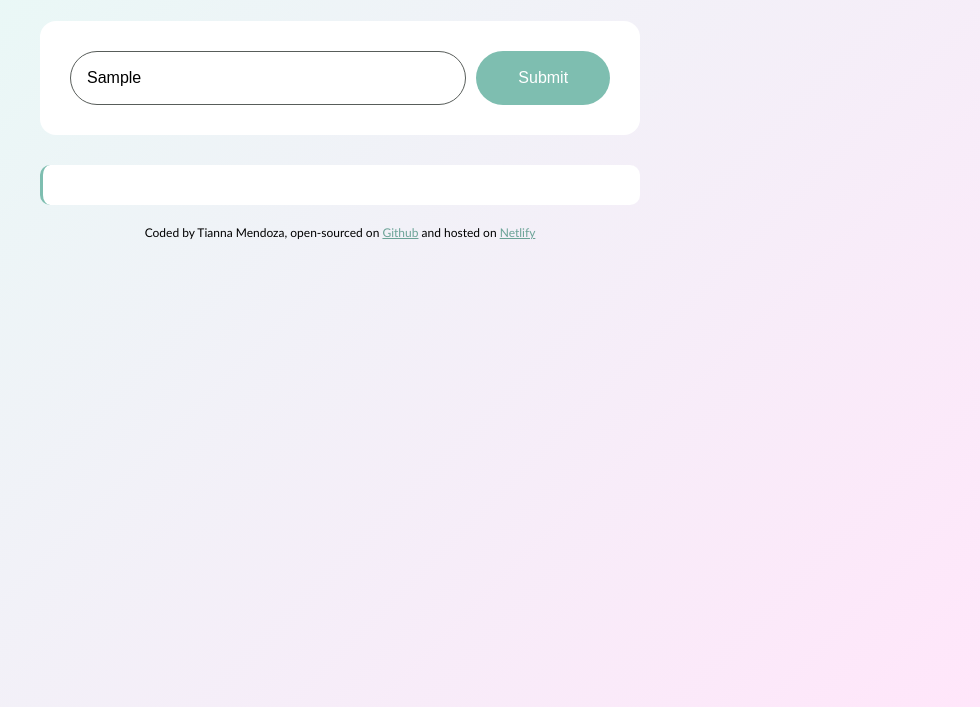
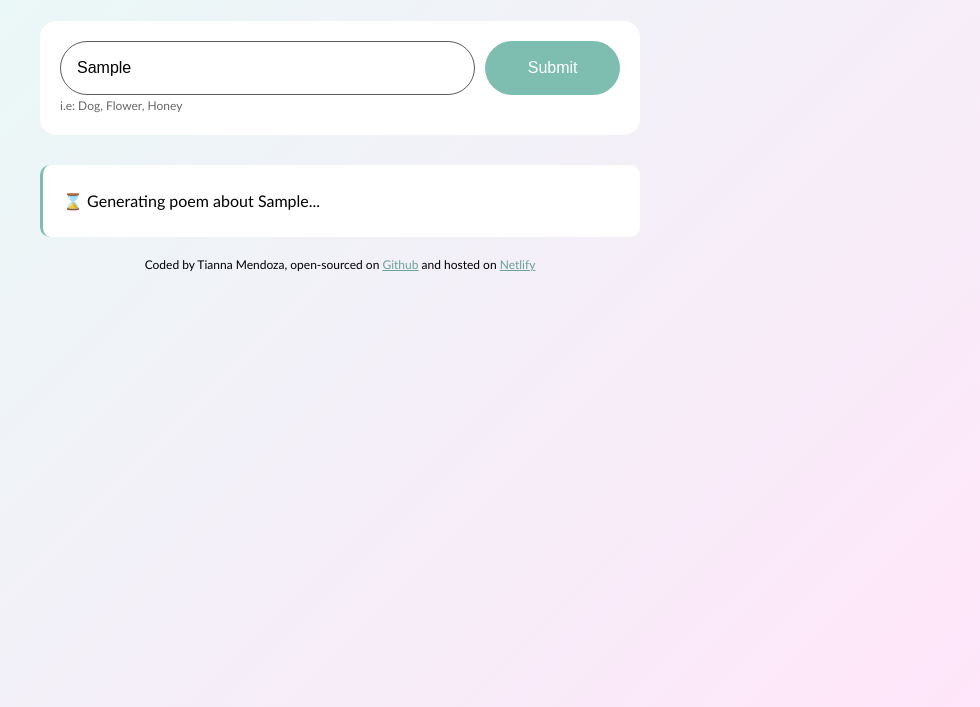
Before and after one commit to mainlyti/SheCodes-Poem-Generator, a plain HTML site: page index.html in a window 1280 px wide. Both pictures are taken after typing "Sample" into the empty fields and a click on the input 843 px from the left and 299 px from the top of the page. Shown: the part 221-928 px from the top of the page, without its empty margins (300-1280 px from the left). Drawn offline with nearby package versions, Linux system fonts and the light colour scheme; no server answers.

Commit message:
improved user experiance

```diff
--- a/index.html
+++ b/index.html
@@ -14,10 +14,11 @@
         <h1>AI Poem Generator</h1>
       </header>
       <main>
+        <div class="form-container">
           <form id="poem-form">
             <input
               type="text"
-            placeholder="Enter topic"
+              placeholder="Enter topic for poem"
               autofocus
               required
               autocomplete="off"
@@ -26,7 +27,9 @@
             />
             <input type="submit" class="submit-button" />
           </form>
-        <div class="poem" id="poem"></div>
+          <div class="example">i.e: Dog, Flower, Honey</div>
+        </div>
+        <div class="poem hidden" id="poem"></div>
       </main>
       <footer>
         Coded by Tianna Mendoza, open-sourced on
--- a/src/index.js
+++ b/src/index.js
@@ -2,7 +2,7 @@ function displayPoem(response) {
   new Typewriter("#poem", {
     strings: response.data.answer,
     autoStart: true,
-    delay: 1,
+    delay: 5,
     cursor: "",
   });
 }
@@ -18,8 +18,17 @@ function generatePoem(event) {
     "Create a short poem, between 2 to 4 lines long, that is lighthearted and sweet based on the user input. Seperate each line of the poem using <br>. Sign the poem at the bottom with a single emoji that relates to the poem.";
   let apiUrl = `https://api.shecodes.io/ai/v1/generate?prompt=${prompt}&context=${context}&key=${key}`;
 
+  let poemElement = document.querySelector("#poem");
+  poemElement.classList.remove("hidden");
+  new Typewriter("#poem", {
+    strings: `⌛ Generating poem about ${userInput.value}...`,
+    autoStart: true,
+    delay: 15,
+    cursor: "",
+  });
+
   axios.get(apiUrl).then(displayPoem);
 }
 
-let peomFormElement = document.querySelector("#poem-form");
-peomFormElement.addEventListener("submit", generatePoem);
+let poemFormElement = document.querySelector("#poem-form");
+poemFormElement.addEventListener("submit", generatePoem);
--- a/src/style.css
+++ b/src/style.css
@@ -21,14 +21,23 @@ a {
   border-radius: 16px;
 }
 
-form {
-  padding: 30px;
+.form-container {
+  margin-bottom: 30px;
+  padding: 20px;
   background: white;
   border-radius: 16px;
-  display: flex;
-  margin-bottom: 30px;
 }
 
+form {
+  display: flex;
+}
+
+.example {
+  font-size: 12px;
+  line-height: 1.5;
+  margin-top: 2px;
+  opacity: 0.6;
+}
 .prompt {
   padding: 16px;
   border: 1px solid #585d5a;
@@ -58,6 +67,10 @@ form {
   border-radius: 10px;
 }
 
+.hidden {
+  display: none;
+}
+
 footer {
   text-align: center;
   font-size: 12px;
```
Lines whose indentation alone changed are shown as unchanged.
